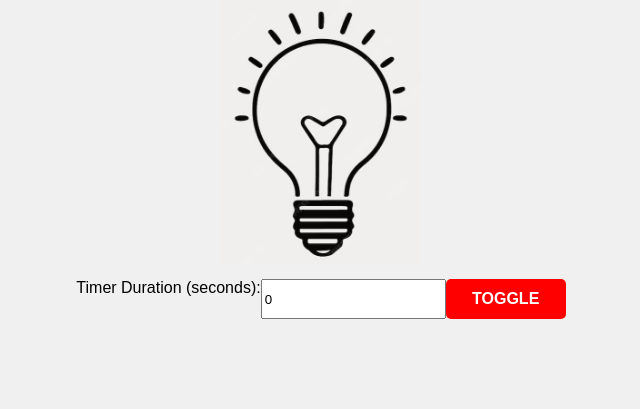
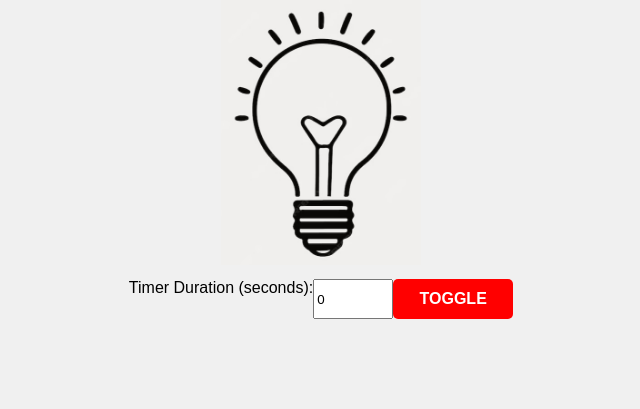
Before and after one commit to Ambivert-1/HomeSync, a Django app: page / in a window 1280 px wide. Shown: the part 248-657 px from the top of the page, without its empty margins (319-959 px from the left). Run offline with Django 3.2, Linux system fonts and the light colour scheme.

Commit message:
reduced the size of the timer box

```diff
--- a/templates/index.html
+++ b/templates/index.html
@@ -134,6 +134,11 @@
         margin-bottom: 20px;
         box-shadow: 0 2px 4px rgba(0, 0, 0, 0.1);
       }
+
+      /* Adjust size of timer input box */
+      #timer-duration {
+        width: 80px;
+      }
     </style>
     <script>
       var bulb1State = false;
```
